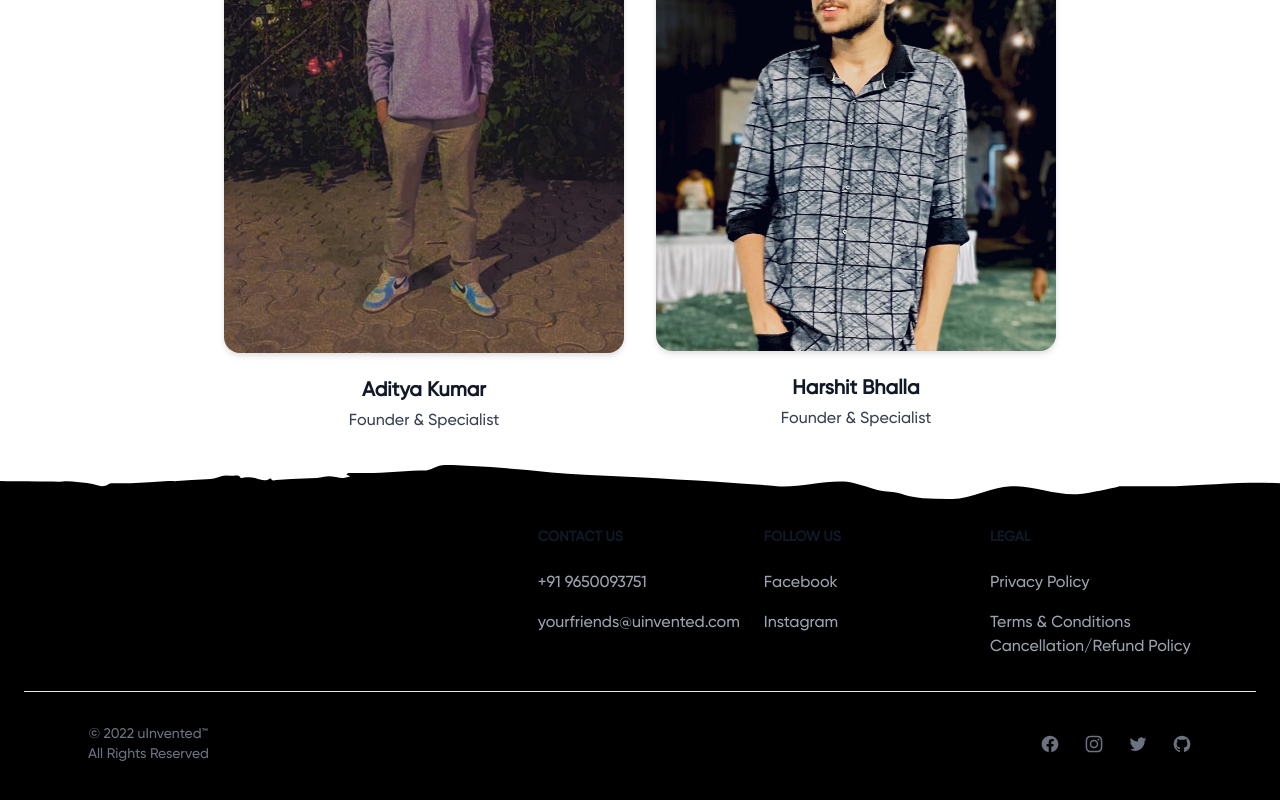
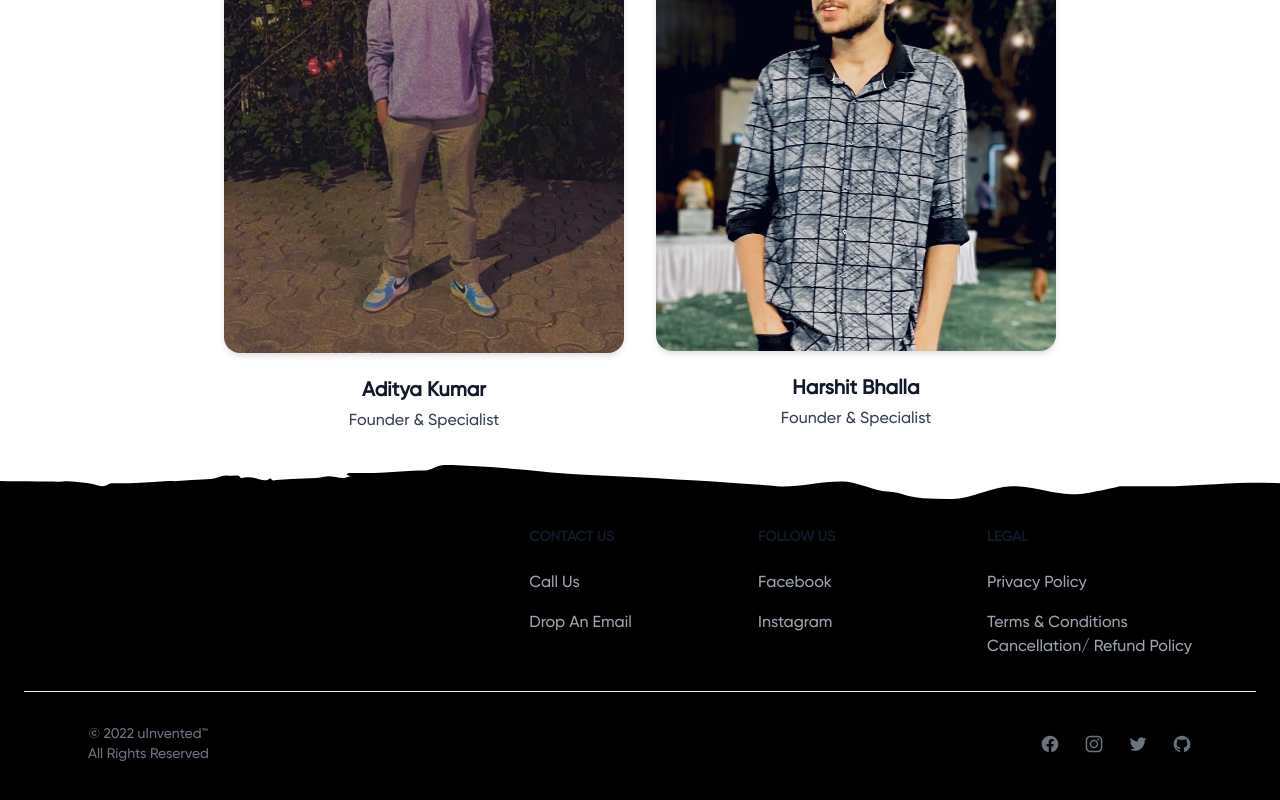
Before and after one commit to inductor69/uInvented, a Next.js app: page /about in a window 1280 px wide. Shown: the part 2264-3064 px from the top of the page. Built offline with nearby package versions, Linux system fonts and the light colour scheme.

Commit message:
footer fix and alignment

```diff
--- a/components/Footer.js
+++ b/components/Footer.js
@@ -1,11 +1,12 @@
 import Image from "next/image";
+import { BsMailbox2, BsVoicemail } from "react-icons/bs";
 export const Footer = () => {
   return (
     <>
       {/* Footer */}
 
 
-      <footer className=" w-full pt-3   sm:p-6 bg-[#000]">
+      <footer className=" w-full pt-3   sm:p-6 bg-[#000] box-border">
 
         <div className="md:flex md:justify-between  ">
 
@@ -23,11 +24,12 @@ export const Footer = () => {
               </h2>
               <ul className="text-gray-400">
                 <li className="mb-4">
-                    +91 9650093751
+                <a href="tel: +919650093751" className="hover:underline">Call Us</a>
                 </li>
 
                 <li>
-                  <a href="mailto:yourfriends@uinvented.com">yourfriends@uinvented.com</a>
+
+                  <a href="mailto:yourfriends@uinvented.com" className="hover:underline">Drop An Email</a>
                 </li>
               </ul>
             </div>
@@ -65,7 +67,7 @@ export const Footer = () => {
                 </li>
                 <li>
                   <a href="./refund" className="hover:underline">
-                  Cancellation/Refund Policy
+                  Cancellation/ Refund Policy
                   </a>
                 </li>
               </ul>
```
Also changed, not shown: pages/landing.js (line endings or trailing spaces), 1 other file (tests, documents, lock files or other folders).
